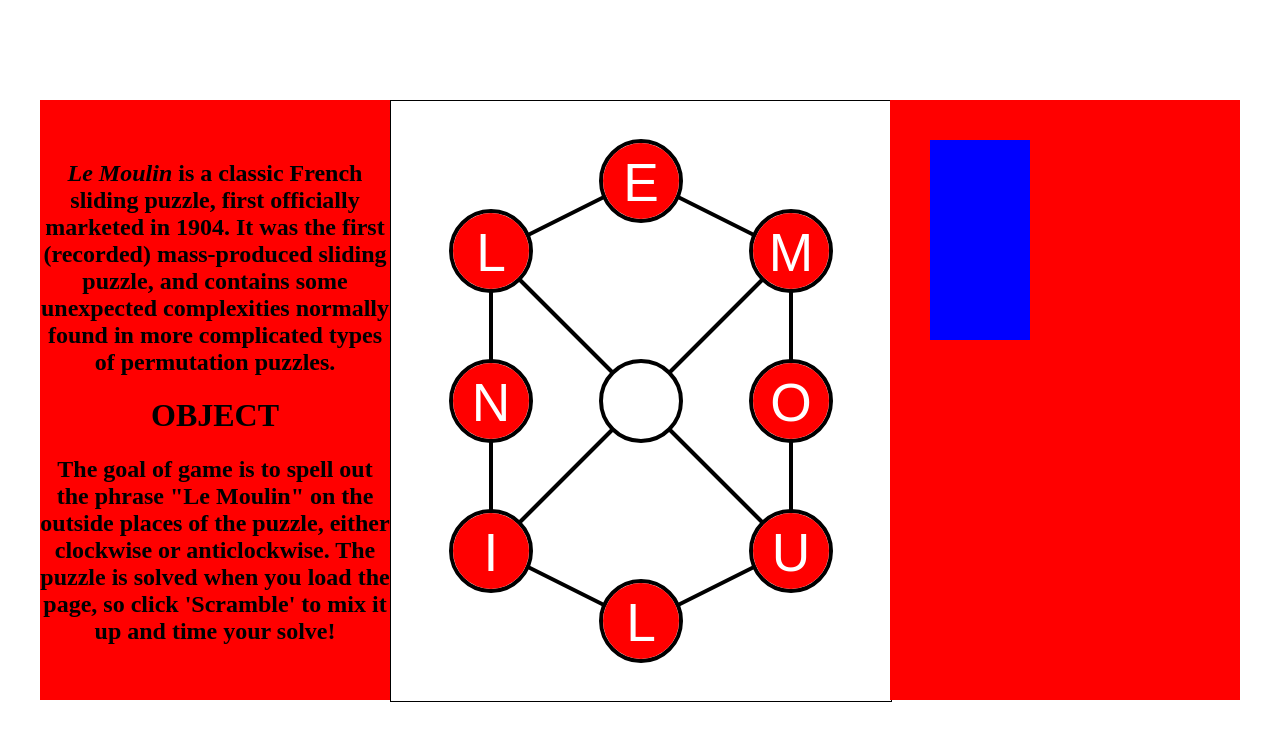
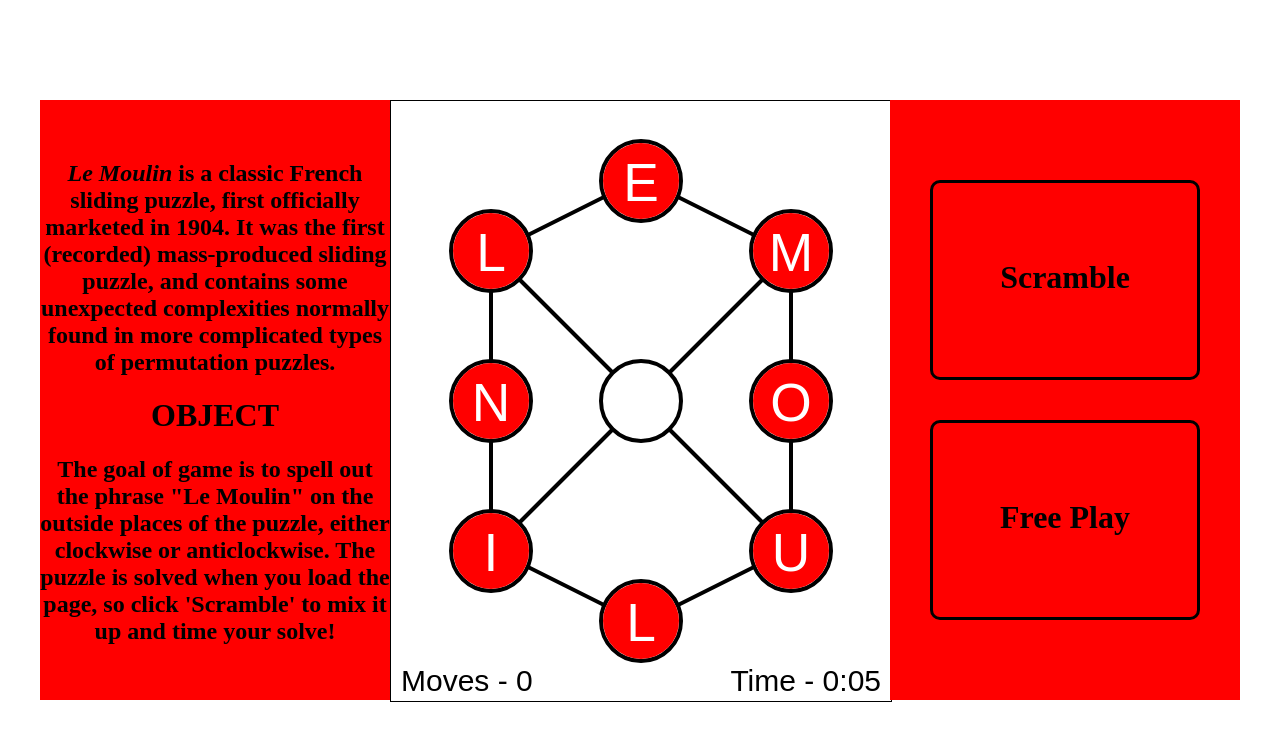
Before and after one commit to Athakaspen/LeMoulin, a plain HTML site: page index.html in a window 1280 px wide. Drawn offline with Linux system fonts and the light colour scheme.

Commit message:
Added side buttons, move count, timer

```diff
--- a/index.html
+++ b/index.html
@@ -21,11 +21,11 @@
     </div>
 
     <div id="right-panel">
-      <div id="top-button" onClick="scramble()">
-
+      <div id="top-button" class="button" onClick="scramble()">
+        <h1 id='top-button-text' class="button-text">Scramble</h1>
       </div>
-      <div id="bottom-button">
-
+      <div id="bottom-button" class="button" onClick="reset()">
+        <h1 id="bottom-button-text" class="button-text">Free Play</h1>
       </div>
     </div>
 
--- a/script.js
+++ b/script.js
@@ -1,3 +1,32 @@
+var c;
+var ctx;
+// array to hold game board locations
+var loc = [];
+// value to set location radii
+var radius = 40;
+// colors
+var boardColor = 'black';
+var pieceColor = 'red';
+var textColor = 'white';
+
+var StartPos = ['L', 'E', 'M', 'N', '', 'O', 'I', 'L', 'U'];
+
+
+var moves = 0;
+var time = 0;
+var timer;
+
+function init() {
+  c = document.getElementById("canvas");
+  ctx = c.getContext("2d");
+  initializeBoard(StartPos);
+
+  drawBoard();
+
+  document.addEventListener("click", clickHandler, false);
+}
+
+
 // Creates an object with x and y defined, set to the mouse position relative to the state's canvas
 // If you wanna be super-correct this can be tricky, we have to worry about padding and borders
 function getMousePos(canvas, evt){
@@ -25,16 +54,34 @@ function initializeBoard(boardState){
   loc.push(new Location(7, 250, 520, [6,8], new Piece(boardState[7])));
   loc.push(new Location(8, 400, 450, [4,5,7], new Piece(boardState[8])));
   console.log(loc);
+  moves = 0;
+  time = 0;
+  clearInterval(timer);
+  timer = setInterval(function(){time++; drawTimer();}, 1000);
 }
 
 // return a valid scramble string
 function generateScramble(){
   // just to test
-  return StartPos;
+  var scrambleArray = ['L', 'E', 'M', 'O', 'U', 'L', 'I', 'N'];
+
+  for (var i = scrambleArray.length - 1; i > 0; i--) {
+    var j = Math.floor(Math.random() * (i + 1));
+    var x = scrambleArray[i];
+    scrambleArray[i] = scrambleArray[j];
+    scrambleArray[j] = x;
+  }
+  scrambleArray.splice(4,0,'');
+  return scrambleArray;
 }
 
 function scramble(){
   initializeBoard(generateScramble());
+  drawBoard();
+}
+
+function reset(){
+  initializeBoard(StartPos);
   drawBoard();
 }
 
@@ -75,6 +122,7 @@ function clickHandler(e){
             loc[loc[i].links[j]].piece.lastLoc = i;
             loc[loc[i].links[j]].piece.moveStage = 10;
             loc[i].piece = null;
+            moves++;
             drawBoard();
           }
         }
@@ -122,11 +170,14 @@ function drawBoard(){
   drawLine(372, 422, 278, 328);
 
   // draw pieces
-  ctx.font = radius*(4/3) + "px Arial";
   //console.log(ctx.font);
   for (var i=0; i<loc.length; i++){
     drawPiece(loc[i]);
   }
+
+  // draw time and move counts
+  drawTimer();
+  drawMoves();
 }
 
 function drawCircle(ctx, x, y, r){
@@ -166,7 +217,7 @@ function drawPiece(location){
                    location.y + (loc[location.piece.lastLoc].y - location.y)*(location.piece.moveStage/10)+(radius/2));
       location.piece.moveStage--;
       isMovement = true;
-      setTimeout(function(){drawBoard()}, 10);
+      setTimeout(drawBoard, 10);
     }
     else{
       // draw circle
@@ -176,6 +227,7 @@ function drawPiece(location){
       ctx.fill();
       ctx.closePath();
       // draw text centered on piece
+      ctx.font = radius*(4/3) + "px Arial";
       ctx.fillStyle = textColor;
       ctx.textAlign = "center";
       ctx.fillText(location.piece.value, location.x, location.y+(radius/2));
@@ -183,25 +235,26 @@ function drawPiece(location){
   }
 }
 
-var c;
-var ctx;
-// array to hold game board locations
-var loc = [];
-// value to set location radii
-var radius = 40;
-// colors
-var boardColor = 'black';
-var pieceColor = 'red';
-var textColor = 'white';
+function drawMoves(){
+  ctx.font = "30px Arial";
+  ctx.fillStyle = 'black';
+  ctx.textAlign = "left";
+  ctx.fillText("Moves - " + moves, 10, 590);
+}
 
-var StartPos = ['L', 'E', 'M', 'N', '', 'O', 'I', 'L', 'U'];
+// draw the timer on screen
+function drawTimer(){
+  // clear timer area
+  ctx.clearRect(300, 550, 200, 550);
 
-function init() {
-  c = document.getElementById("canvas");
-  ctx = c.getContext("2d");
-  initializeBoard(StartPos);
-
-  drawBoard();
-
-  document.addEventListener("click", clickHandler, false);
+  ctx.font = "30px Arial";
+  ctx.fillStyle = 'black';
+  ctx.textAlign = "right";
+  var seconds;
+  if (time%60<10){
+    seconds = '0' + time%60;
+  } else {
+    seconds = time%60;
+  }
+  ctx.fillText("Time - " + Math.floor(time/60) + ":" + seconds , 490, 590);
 }
--- a/style.css
+++ b/style.css
@@ -42,9 +42,27 @@
   background-color: red;
 }
 
+.button {
+  box-sizing: border-box;
+  border-radius: 10px;
+  border: 3px solid black;
+  z-index: 2;
+
+}
+
 #top-button {
-  width:100px;
-  height:200px;
-  z-index: 2;
-  background-color: blue;
+  width: 270px;
+  height: 200px;
+  margin: 40px 0 0 0;
 }
+
+#bottom-button {
+  width: 270px;
+  height: 200px;
+  margin: 40px 0 0 0;
+}
+
+.button-text{
+  text-align: center;
+  padding-top: 55px;
+}
```
